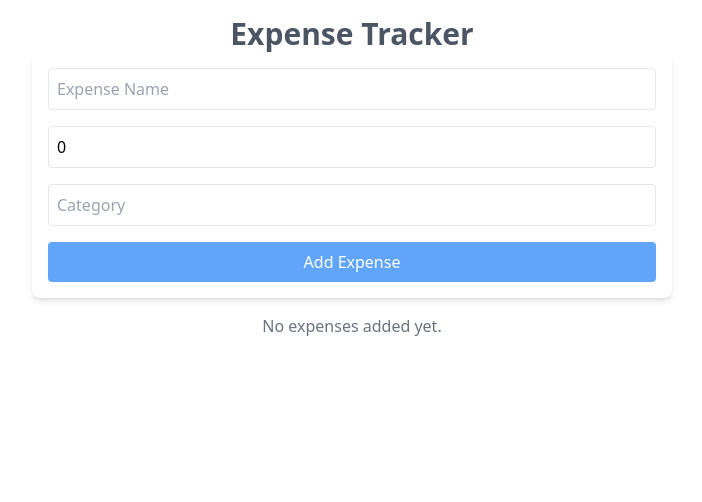
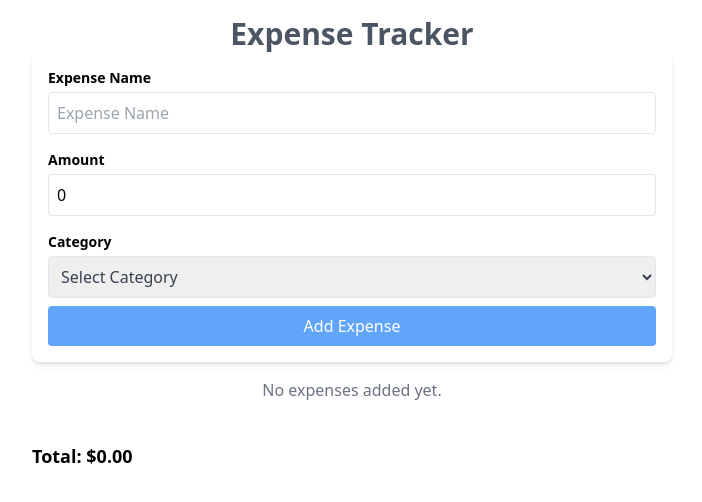
Before and after one commit to veefa/TypescriptProjectsTutorial, a React (Vite) app in the folder expense-tracker/: page / in a window 1280 px wide. Shown: the top 502 px of the page, without its empty margins (288-990 px from the left). Built offline with nearby package versions, Linux system fonts and the light colour scheme.

Commit message:
Add total claculate

```diff
--- a/expense-tracker/src/App.tsx
+++ b/expense-tracker/src/App.tsx
@@ -1,6 +1,6 @@
 import React, { useState } from "react";
 import ExpenseForm from "./components/ExpenseForm";
-import ExpenseList from "./components/ExpenseList";
+
 import { Expense } from "./types";
 
 const App: React.FC = () => {
@@ -14,7 +14,7 @@ const App: React.FC = () => {
     <div className="mx-auto p-4 max-w-2xl">
       <h1 className="font-bold text-gray-600 text-3xl text-center">Expense Tracker</h1>
       <ExpenseForm addExpense={addExpense} />
-      <ExpenseList expenses={expenses} />
+
     </div>
   );
 };
--- a/expense-tracker/src/components/ExpenseForm.tsx
+++ b/expense-tracker/src/components/ExpenseForm.tsx
@@ -1,5 +1,6 @@
 import React, { useState } from "react";
 import { Expense } from "../types";
+import ExpenseList from "./ExpenseList";
 
 interface ExpenseFormProps {
   addExpense: (expense: Expense) => void;
@@ -10,6 +11,7 @@ const ExpenseForm: React.FC<ExpenseFormProps> = ({ addExpense }) => {
   const [name, setName] = useState("");
   const [amount, setAmount] = useState<number>(0);
   const [category, setCategory] = useState("");
+  const [expenses, setExpenses] = useState<Expense[]> ([]);
 
   // Handler for form submission
   const handleSubmit = (e: React.FormEvent) => {
@@ -24,39 +26,73 @@ const ExpenseForm: React.FC<ExpenseFormProps> = ({ addExpense }) => {
       category,
     };
 
+    const updateExpenses = [...expenses, newExpense];
+    setExpenses(updateExpenses)
     addExpense(newExpense);
     setName("");
     setAmount(0);
     setCategory("");
   };
 
+   // Calculate the total amount of expenses
+  const calculateTotal = () => {
+    return expenses.reduce((total, expense) => total + expense.amount, 0)
+  };
+
   return (
+    <div>
         <form onSubmit={handleSubmit} className="flex flex-wrap items-center gap-2 bg-white shadow-md p-4 rounded-lg">
+        <div className="w-full">
+            <label htmlFor="expense-name" className="block mb-1 font-semibold text-sm">Expense Name</label>
             <input
+            id="expense-name"
             type="text"
             placeholder="Expense Name"
             value={name}
             onChange={(e) => setName(e.target.value)}
             className="mb-2 p-2 border rounded w-full"
             />
+        </div>
+        <div className="w-full">
+            <label htmlFor="expense-amount" className="block mb-1 font-semibold text-sm">Amount</label>
             <input
+            id="expense-amount"
             type="number"
             placeholder="Amount"
             value={amount}
             onChange={(e) => setAmount(Number(e.target.value))}
             className="mb-2 p-2 border rounded w-full"
             />
-      <input
-        type="text"
-        placeholder="Category"
+        </div>
+        <div className="w-full">
+            <label htmlFor="expense-category" className="block mb-1 font-semibold text-sm">Category</label>
+            <select
+            id="expense-category"
             value={category}
             onChange={(e) => setCategory(e.target.value)}
-        className="mb-2 p-2 border rounded w-full"
-      />
+            className="p-2 border rounded w-full text-gray-700"
+            >
+            <option value="">Select Category</option>
+            <option value="Food">Food</option>
+            <option value="Transport">Transport</option>
+            <option value="Entertainment">Entertainment</option>
+            <option value="Bills">Bills</option>
+            <option value="Other">Other</option>
+            </select>
+        </div>
         <button type="submit" className="bg-blue-400 p-2 rounded w-full text-white">
             Add Expense
         </button>
         </form>
+
+        {/* Display the Expense List */}
+        <ExpenseList expenses={expenses} />
+
+        {/* Display the Total */}
+        <div className="mt-10">
+            <p className="font-semibold text-lg">Total: ${calculateTotal().toFixed(2)}</p>
+        </div>
+    </div>
   );
 };
 
```
Lines whose indentation alone changed are shown as unchanged.
